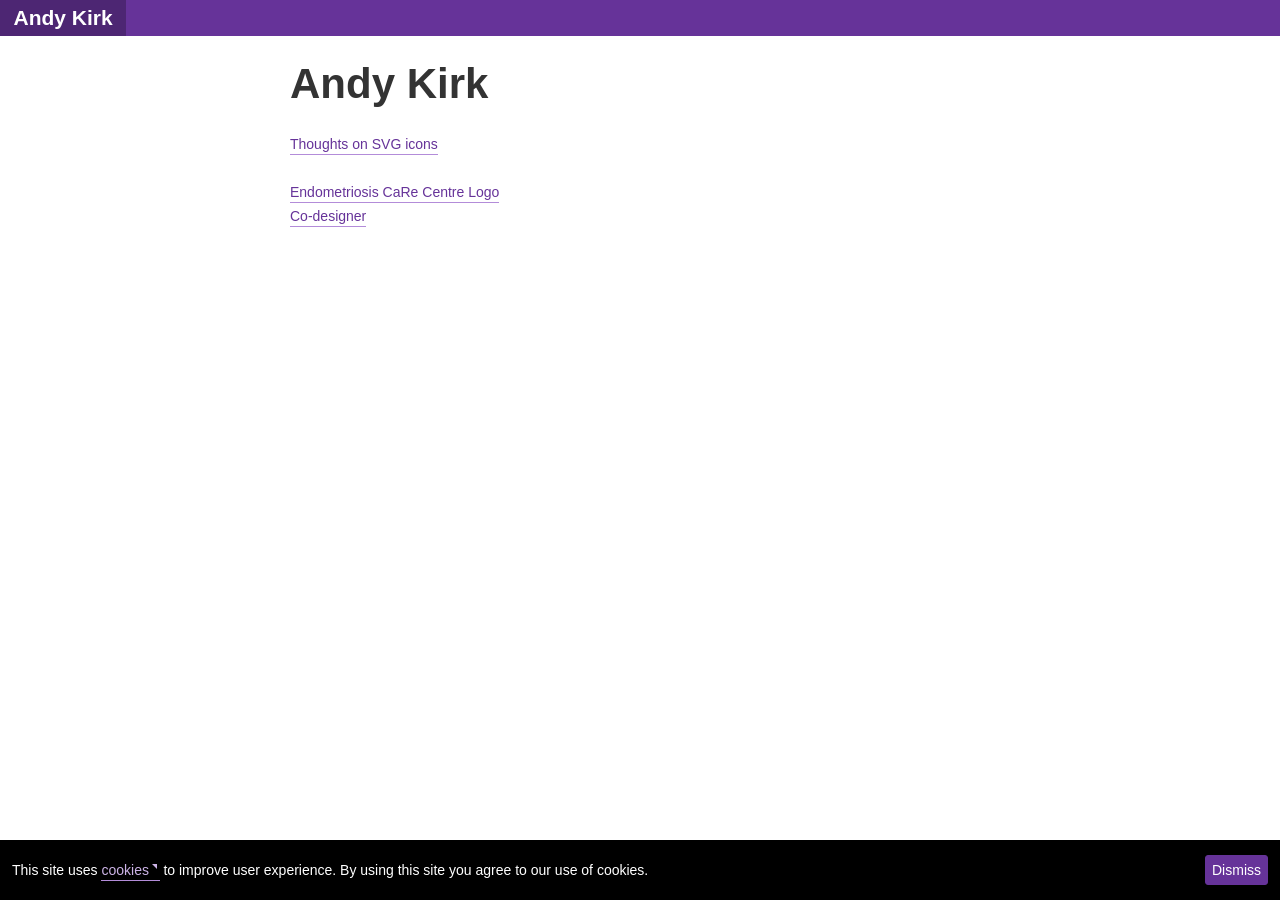
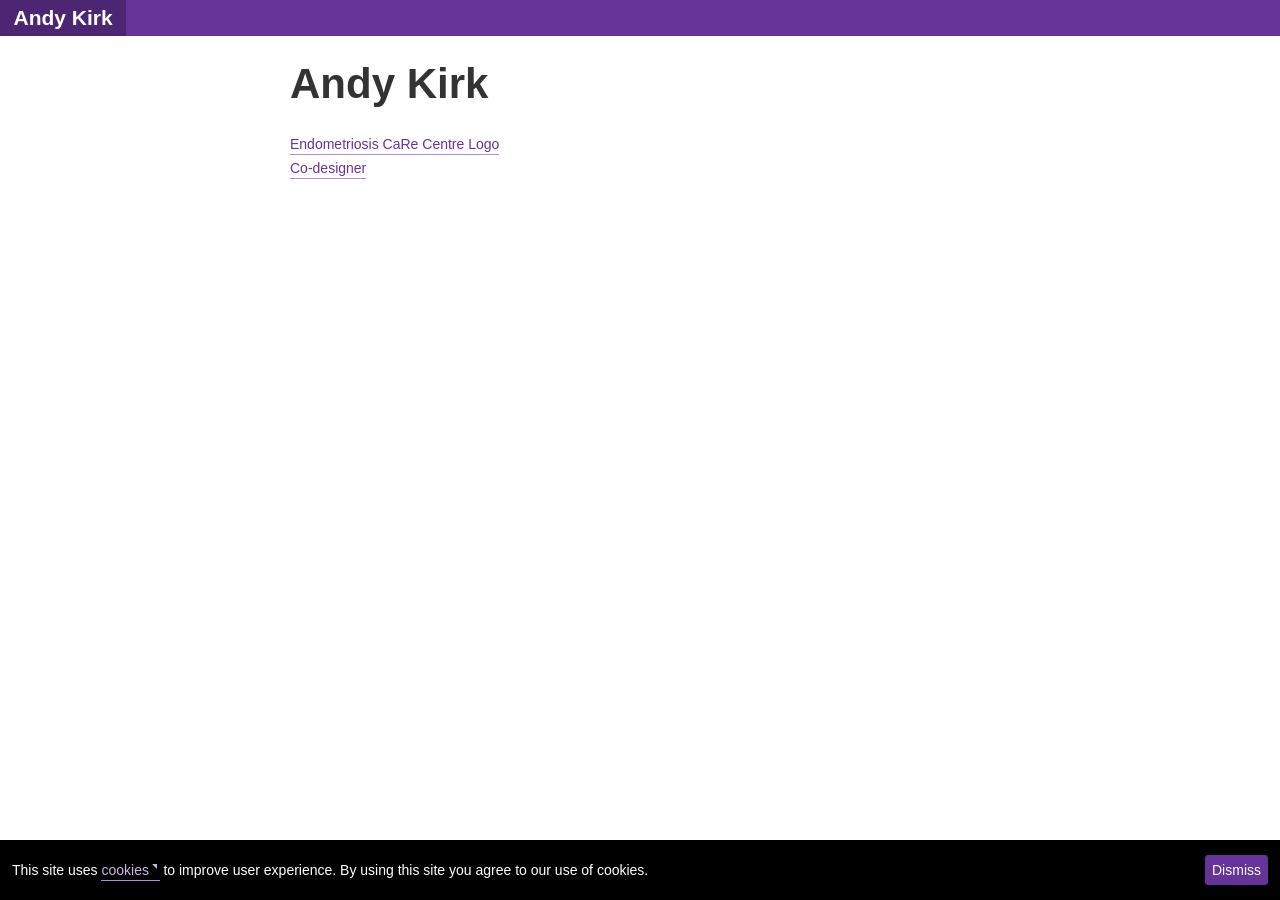
Before and after one commit to andykirk/andykirk.github.io, a Jekyll site: the page built from index.html, in a window 1280 px wide. Built offline with Jekyll 4.4.1, drawn with Linux system fonts in a browser that asks for light colours.

Commit message:
Update index.html

```diff
--- a/index.html
+++ b/index.html
@@ -4,9 +4,9 @@ layout: full
 <h1>Andy Kirk</h1>
 
 <section>
-  {% for post in site.posts %}
+  {% for post in site.posts %}{% if post.role != '' %}
     <article>
       <a href="{{ post.url }}">{{ post.title }}<br />{{ post.role }}</a>
     </article>
-  {% endfor %}
+  {% endif %}{% endfor %}
 </section>
```
